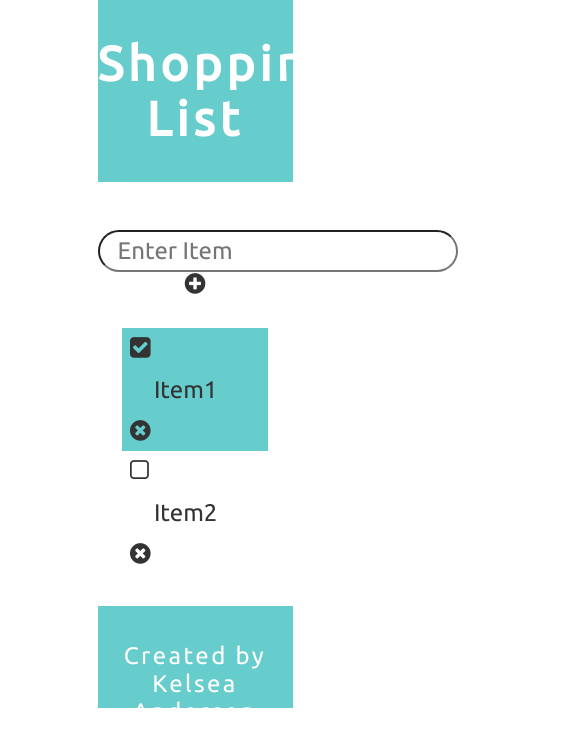
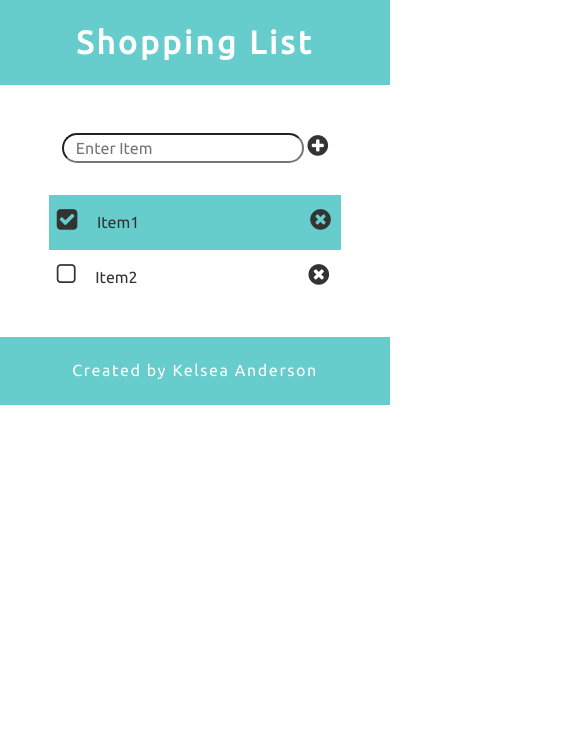
Before and after one commit to KelseaA/shopping-list, a plain HTML site: page index.html in a window 390 px wide. Shown: the top 746 px of the page, 585 px wide, since content can reach past the window. Drawn offline with nearby package versions, Linux system fonts and the light colour scheme.

Commit message:
Responsive

```diff
--- a/css/main.css
+++ b/css/main.css
@@ -78,3 +78,39 @@ i{
 .list-item{
 	padding: .5em;
 }
+
+/*media queries*/
+@media only screen and (max-width: 1905px){
+	li{
+		width: 80%;
+	}
+}
+@media only screen and (max-width: 1335px){
+	li{
+		width: 75%;
+	}
+}
+@media only screen and (max-width: 1135px){
+	.main, h1, footer{
+	width: 75%;
+	margin: 0 auto;
+	}
+	li{
+		width: 80%;
+	}
+}
+@media only screen and (max-width: 890px){
+	.main, h1, footer{
+		width: 100%;
+		margin: 0 auto;
+	}
+	li{
+		width: 70%;
+	}
+	h1{
+		font-size: 2em;
+	}
+	li, footer, input{
+		font-size: 1em;
+	}
+}
```
